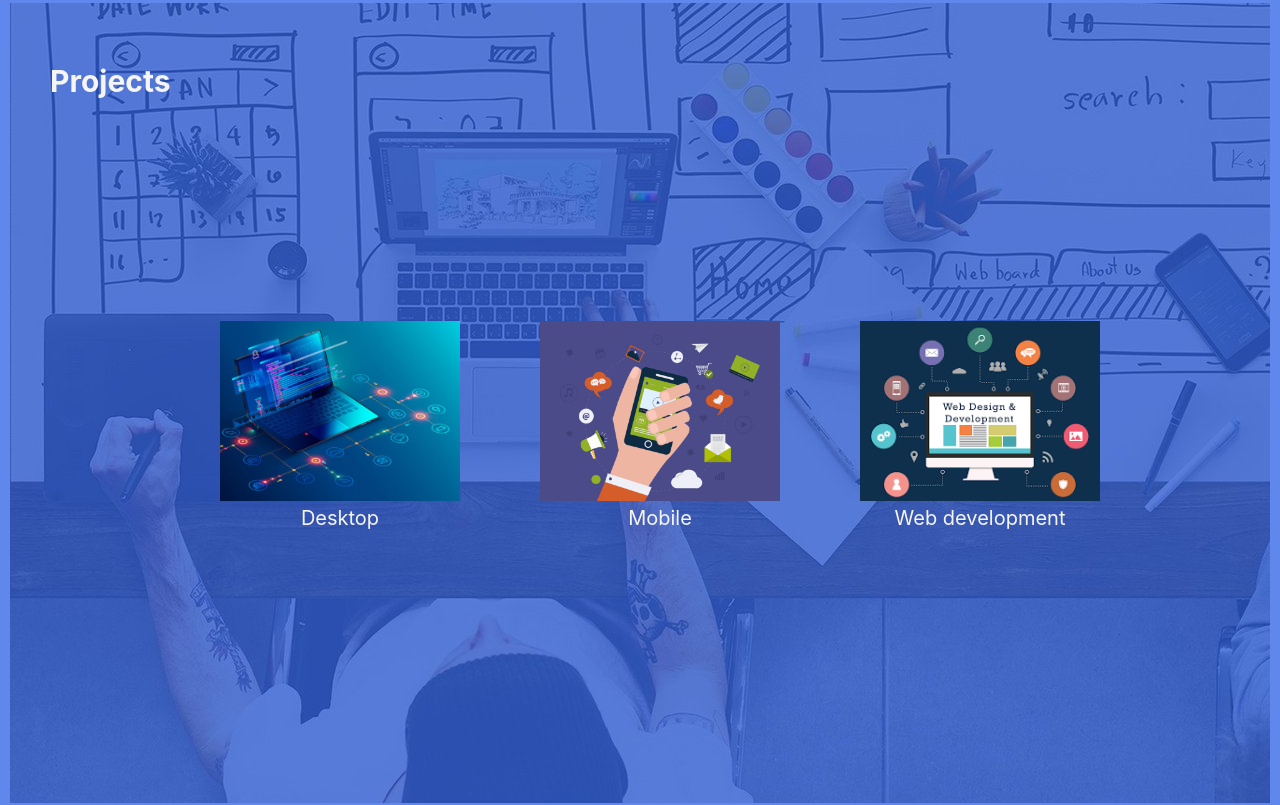
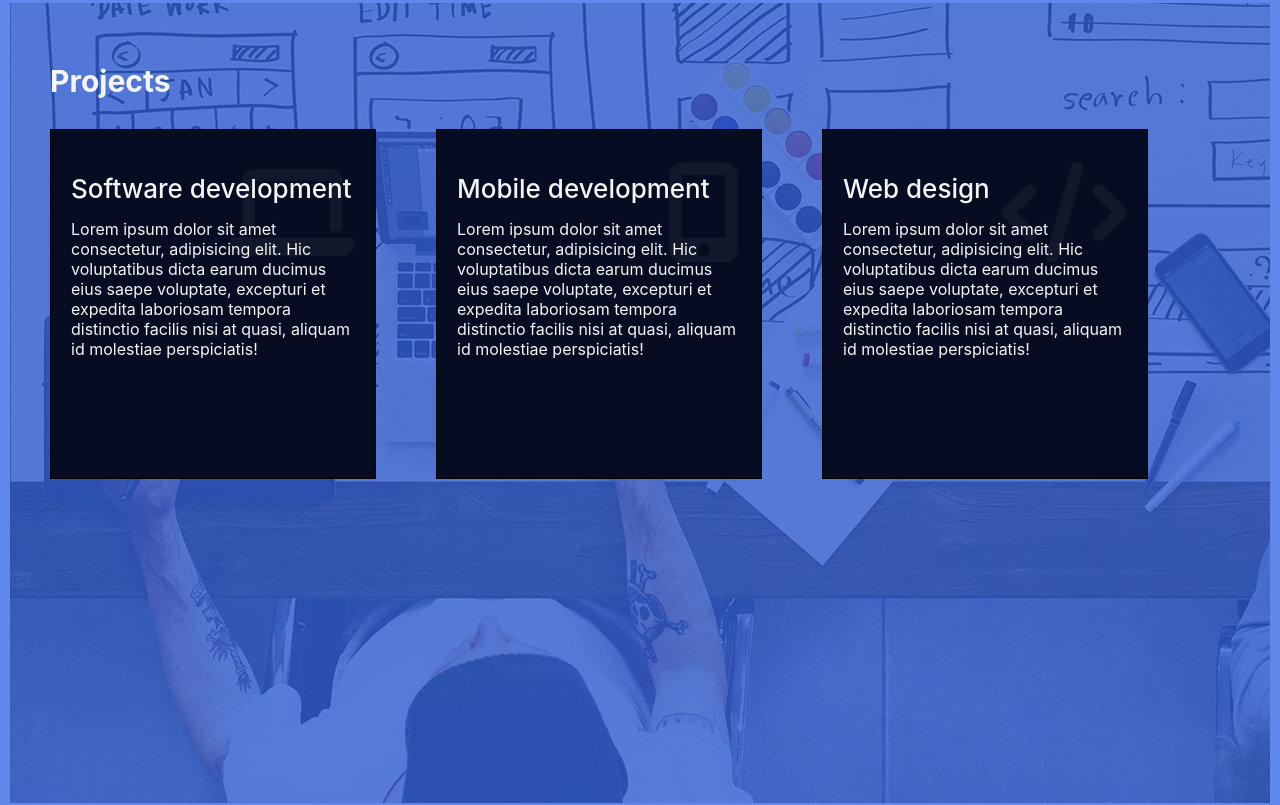
Before and after one commit to oluizeduardo/oluizeduardo.github.io, a plain HTML site: page index.html in a window 1280 px wide. Shown: the part 1457-2262 px from the top of the page. Drawn offline with nearby package versions, Linux system fonts and the light colour scheme.

Commit message:
Added new boxes to Projects section.

```diff
--- a/css/medias.css
+++ b/css/medias.css
@@ -55,6 +55,7 @@
         gap: 4em;
     }
     .particles{ height: 50vh; }
+    .menu { box-shadow: 0px 1px 5px black; }
 }
 
 @media (min-width: 700px) {
--- a/css/styles.css
+++ b/css/styles.css
@@ -218,3 +218,82 @@ a {
   top: 0;
   left: 0;
 }
+
+/*---- Projects ----*/
+.container {
+  position: relative;
+  width: 90%;
+  display: grid;
+  grid-template-columns: repeat(auto-fill, minmax(260px, 1fr));
+  grid-template-rows: auto;
+  gap: 3em;
+  margin-top: 20px;
+}
+
+.container .box {
+  position: relative;
+  height: 350px;
+  background: #060c21;
+  display: flex;
+  justify-content: center;
+  align-items: center;
+  border: 1px solid #000;
+}
+
+.content {
+  position: relative;
+  padding: 20px;
+}
+
+.box .content h2 {
+  position: absolute;
+  top: 0px;
+  right: 20px;
+  margin: 0;
+  padding: 0;
+  font-size: 5em;
+  color: rgba(255, 255, 255, .05);
+  transition: 0.5s;
+}
+
+.box:hover .content h2 {
+  top: -35px;
+}
+
+.box .content h3 {
+  margin: 0 0 15px;
+  padding: 0;
+  font-size: 26px;
+  font-weight: 500;
+}
+
+.box .content p {
+  margin: 0;
+  padding: 0;
+  font-size: 16px;
+}
+
+.box .content a {
+  position: relative;
+  margin: 35px 0 0;
+  padding: 10px 20px;
+  font-size: 16px;
+  border: 1px solid #fff;
+  display: inline-block;
+  color: #fff;
+  transition: 0.5s;
+  transform: translateY(-40px);
+  opacity: 0;
+  visibility: hidden;
+}
+
+.box:hover .content a {
+  transform: translateY(0);
+  opacity: 1;
+  visibility: visible;
+}
+
+.box .content a:hover {
+  color: #000;
+  background: #fff;
+}
--- a/index.html
+++ b/index.html
@@ -7,7 +7,7 @@
   <title>Luiz Costa | Web Developer</title>
   <link rel="stylesheet" href="css/styles.css">
   <link rel="stylesheet" href="css/medias.css">
-  <link href="https://fonts.googleapis.com/css2?family=Mukta:wght@800&display=swap" rel="stylesheet">
+  <!--<link href="https://fonts.googleapis.com/css2?family=Mukta:wght@800&display=swap" rel="stylesheet">-->
   <script src="https://kit.fontawesome.com/8eaee99141.js" crossorigin="anonymous"></script>
 </head>
 <body>
@@ -102,8 +102,54 @@
 
   <section class="projects" id="projects">
 		<h2>Projects</h2>
-
-		<div class="grid">
+		<div class="container">
+			<div class="box">
+				<div class="content">
+					<h2>
+						<i class="fas fa-laptop"></i>
+					</h2>
+					<h3>Software development</h3>
+					<p>
+						Lorem ipsum dolor sit amet consectetur, adipisicing elit.
+						Hic voluptatibus dicta earum ducimus eius saepe voluptate,
+						excepturi et expedita laboriosam tempora distinctio facilis nisi at quasi,
+						aliquam id molestiae perspiciatis!
+					</p>
+					<a href="#">Read More</a>
+				</div>
+			</div>
+			<div class="box">
+				<div class="content">
+					<h2>
+						<i class="fas fa-mobile-alt"></i>
+					</h2>
+					<h3>Mobile development</h3>
+					<p>
+						Lorem ipsum dolor sit amet consectetur, adipisicing elit.
+						Hic voluptatibus dicta earum ducimus eius saepe voluptate,
+						excepturi et expedita laboriosam tempora distinctio facilis nisi at quasi,
+						aliquam id molestiae perspiciatis!
+					</p>
+					<a href="#">Read More</a>
+				</div>
+			</div>
+			<div class="box">
+				<div class="content">
+					<h2>
+						<i class="fas fa-code"></i>
+					</h2>
+					<h3>Web design</h3>
+					<p>
+						Lorem ipsum dolor sit amet consectetur, adipisicing elit.
+						Hic voluptatibus dicta earum ducimus eius saepe voluptate,
+						excepturi et expedita laboriosam tempora distinctio facilis nisi at quasi,
+						aliquam id molestiae perspiciatis!
+					</p>
+					<a href="#">Read More</a>
+				</div>
+			</div>
+		</div>
+		<!--<div class="grid">
 			<figure>
 				<img class="img-projects" src="./img/proj-desktop.jpg" alt="Custom softwares">
 				<figcaption>Desktop</figcaption>
@@ -116,7 +162,7 @@
 				<img class="img-projects" src="./img/proj-web.png" alt="Webdesign">
 				<figcaption>Web development</figcaption>
 			</figure>
-		</div>
+		</div>-->
 
 	</section>
 
```
